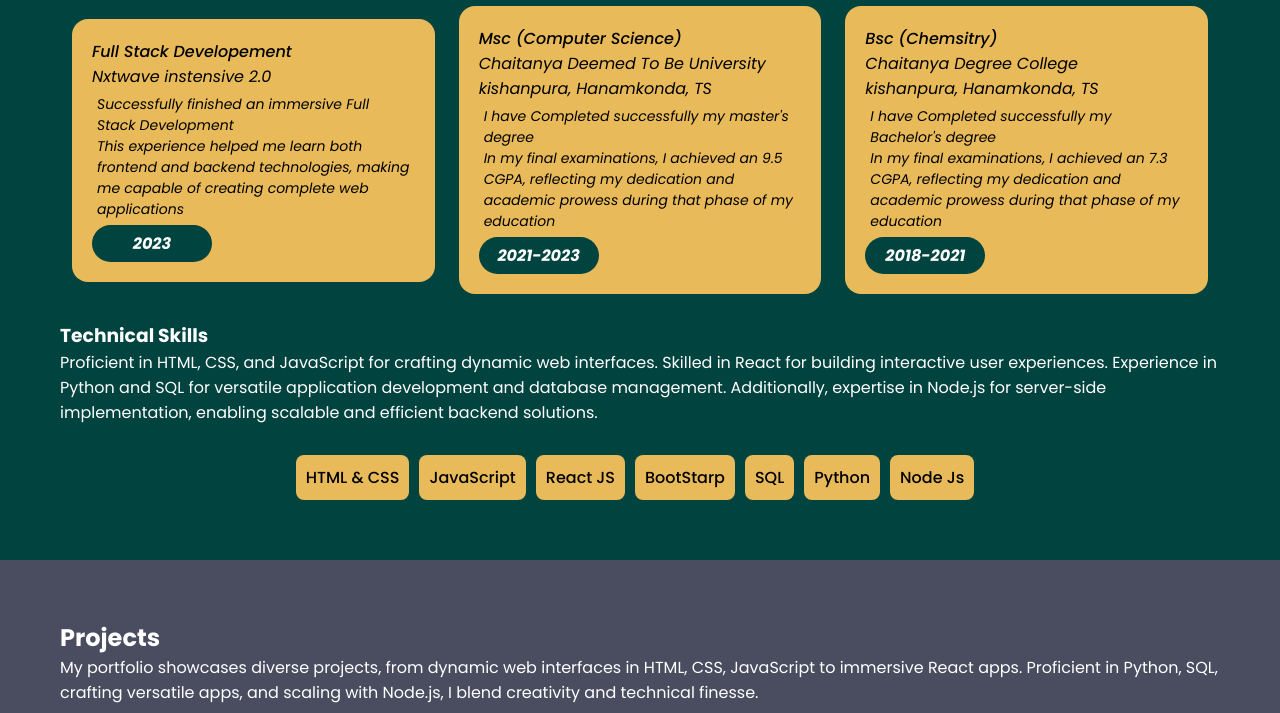
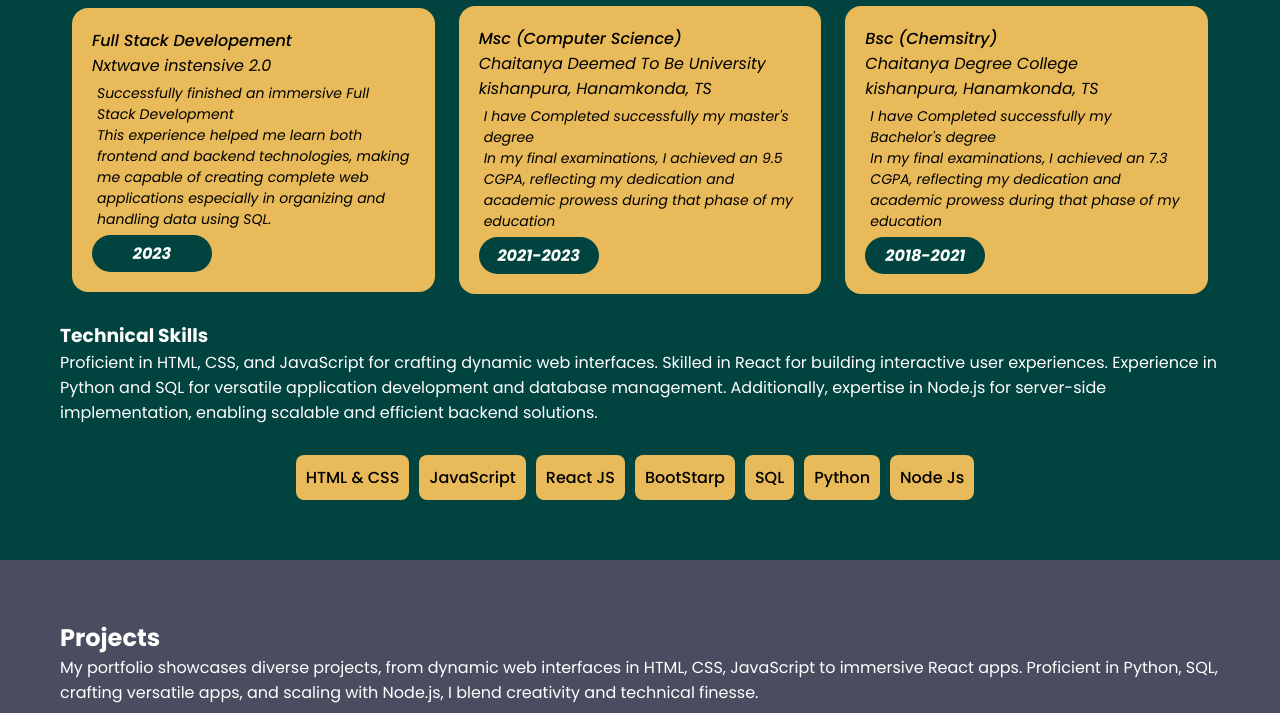
Before and after one commit to yogeshbura25/MyPortfolio, a plain HTML site: page index.html in a window 1280 px wide. Shown: the part 1060-1773 px from the top of the page. Drawn offline with Linux system fonts and the light colour scheme.

Commit message:
Update index.html

```diff
--- a/index.html
+++ b/index.html
@@ -71,7 +71,7 @@
                 <p class="text">Nxtwave instensive 2.0</p>
                 <ol class="info">
                     <li>Successfully finished an immersive Full Stack Development</li>
-                    <li>This experience helped me learn both frontend and backend technologies, making me capable of creating complete web applications</li>
+                    <li>This experience helped me learn both frontend and backend technologies, making me capable of creating complete web applications  especially in organizing and handling data using SQL.</li>
                 </ol>
                 <p class="course-duration">2023</p>
             </div>
```
